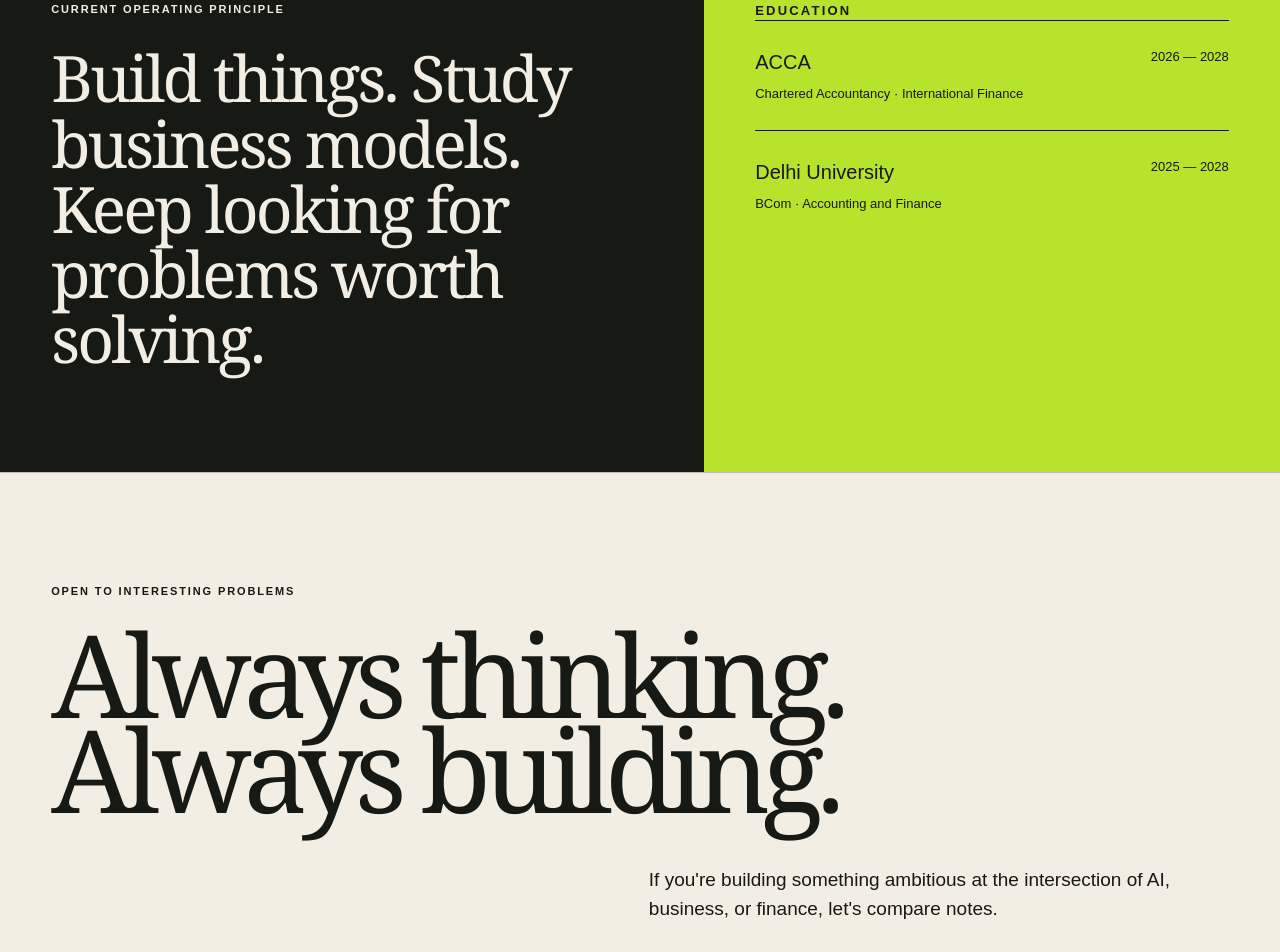
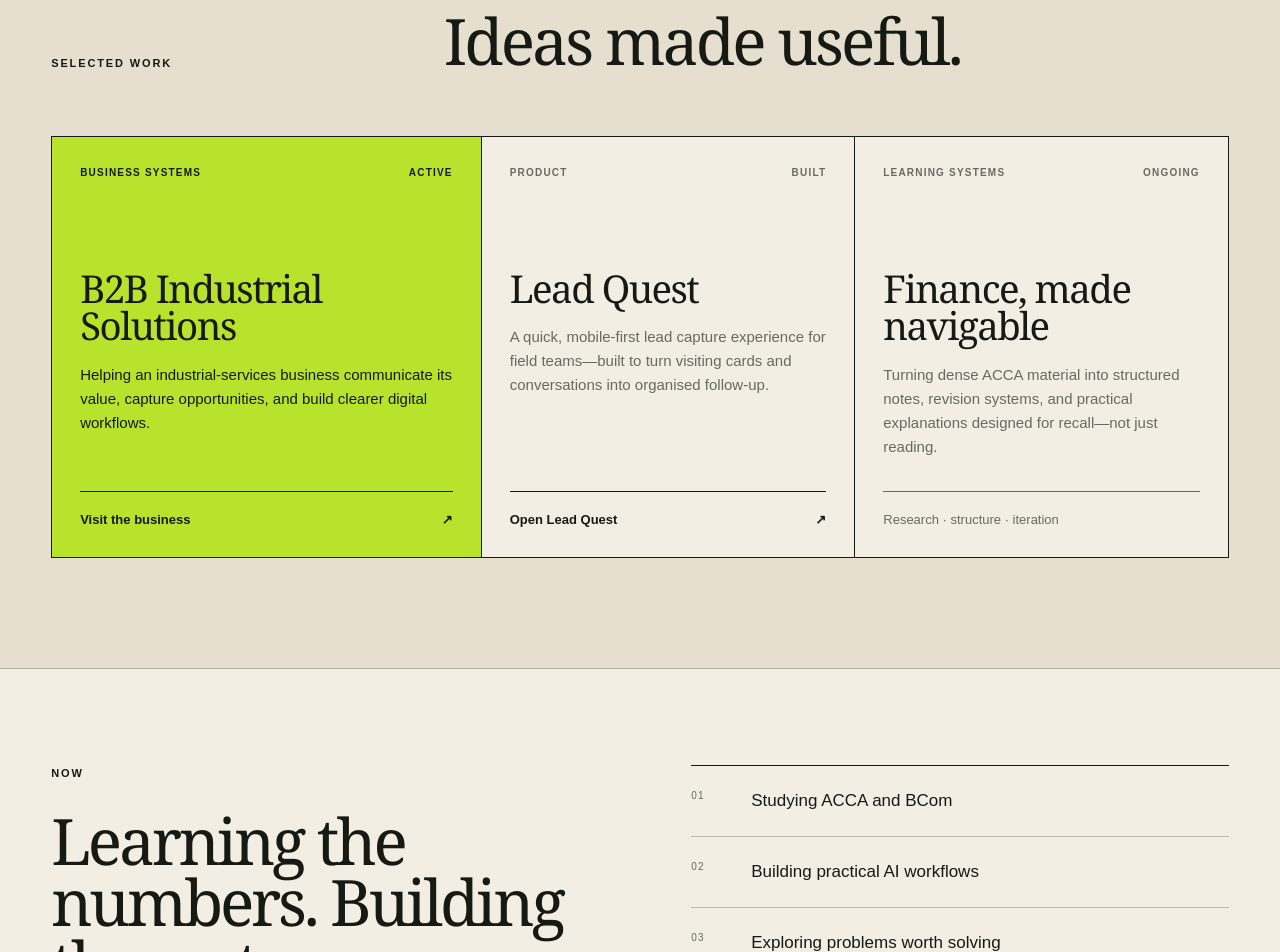
Before and after one commit to khushaank/khushaank, a Next.js app: page / in a window 1280 px wide. Shown: the part 1560-2512 px from the top of the page. Built offline with nearby package versions, Linux system fonts and the light colour scheme.

Commit message:
Improve personal site: app/page.tsx

```diff
--- a/app/page.tsx
+++ b/app/page.tsx
@@ -4,7 +4,10 @@
 
 export default function Home() {
   return (
-    <main>
+    <main id="content">
+      <a className="skip-link" href="#content">
+        Skip to content
+      </a>
       <KhushaankPet />
       <header className="site-header">
         <a className="wordmark" href="#top" aria-label="Khushaank Gupta, home">
@@ -12,6 +15,8 @@
         </a>
         <nav aria-label="Main navigation">
           <a href="#focus">Focus</a>
+          <a href="#work">Work</a>
+          <a href="#now">Now</a>
           <a href="#path">Path</a>
           <a href="#contact">Contact</a>
         </nav>
@@ -90,6 +95,67 @@
         </div>
       </section>
 
+      <section className="work" id="work">
+        <div className="section-heading">
+          <p className="eyebrow">Selected work</p>
+          <h2>Ideas made useful.</h2>
+        </div>
+        <div className="work-grid">
+          <article className="work-card work-card-featured">
+            <div className="work-meta">
+              <span>Business systems</span>
+              <span>Active</span>
+            </div>
+            <h3>B2B Industrial Solutions</h3>
+            <p>
+              Helping an industrial-services business communicate its value,
+              capture opportunities, and build clearer digital workflows.
+            </p>
+            <a href="https://b2bindustrial.in" target="_blank" rel="noreferrer">
+              Visit the business <span aria-hidden="true">↗</span>
+            </a>
+          </article>
+          <article className="work-card">
+            <div className="work-meta">
+              <span>Product</span>
+              <span>Built</span>
+            </div>
+            <h3>Lead Quest</h3>
+            <p>
+              A quick, mobile-first lead capture experience for field teams—built
+              to turn visiting cards and conversations into organised follow-up.
+            </p>
+            <a href="https://connect.b2bindustrial.in" target="_blank" rel="noreferrer">
+              Open Lead Quest <span aria-hidden="true">↗</span>
+            </a>
+          </article>
+          <article className="work-card">
+            <div className="work-meta">
+              <span>Learning systems</span>
+              <span>Ongoing</span>
+            </div>
+            <h3>Finance, made navigable</h3>
+            <p>
+              Turning dense ACCA material into structured notes, revision systems,
+              and practical explanations designed for recall—not just reading.
+            </p>
+            <span className="work-note">Research · structure · iteration</span>
+          </article>
+        </div>
+      </section>
+
+      <section className="now" id="now">
+        <div>
+          <p className="eyebrow">Now</p>
+          <h2>Learning the numbers. Building the systems.</h2>
+        </div>
+        <ul aria-label="What Khushaank is doing now">
+          <li><span>01</span> Studying ACCA and BCom</li>
+          <li><span>02</span> Building practical AI workflows</li>
+          <li><span>03</span> Exploring problems worth solving</li>
+        </ul>
+      </section>
+
       <section className="path" id="path">
         <div className="statement">
           <p className="eyebrow">Current operating principle</p>
```
